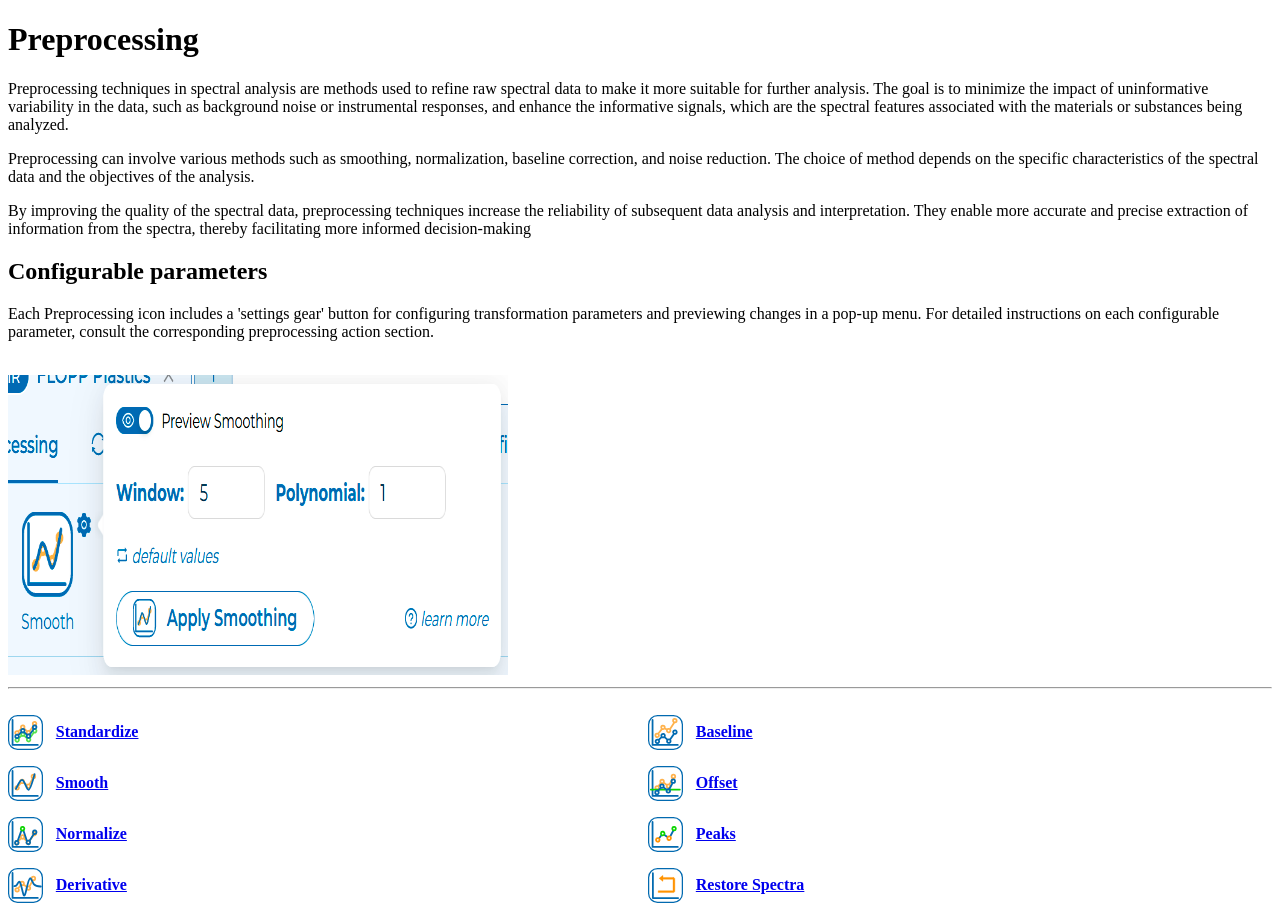
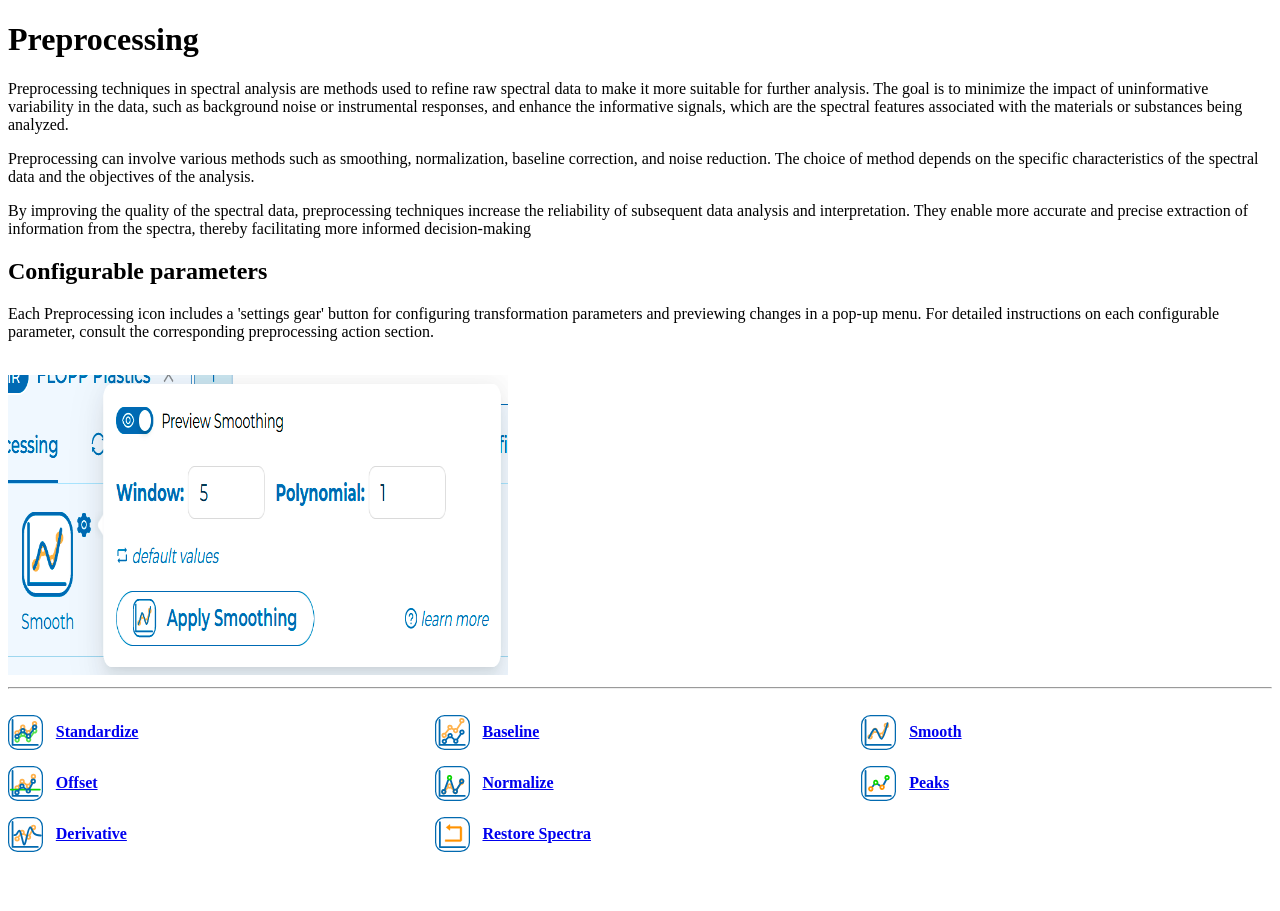
Before and after one commit to SFTechnologies/spectrify-docs, a Next.js app: page /preprocessing in a window 1280 px wide. After the commit the page ends 860 px from the top, so only its background shows below. Built offline with nearby package versions, Linux system fonts and the light colour scheme.

Commit message:
refactor(FooterLinksContainer): extract common styles to reusable container

```diff
--- a/components/FileManagementFooterLinks/FileManagementFooterLinks.module.css
+++ /dev/null
@@ -1,5 +0,0 @@
-.container {
-  display: grid;
-  grid-template-columns: repeat(3, 1fr);
-  gap: 1rem;
-}
--- /dev/null
+++ b/components/FooterLinksContainer/FooterLinksContainer.module.css
@@ -0,0 +1,17 @@
+.container {
+  display: grid;
+  grid-template-columns: repeat(3, 1fr);
+  grid-gap: 1rem;
+}
+
+@media only screen and (max-width: 992px) {
+  .container {
+    grid-template-columns: repeat(2, 1fr);
+  }
+}
+
+@media only screen and (max-width: 576px) {
+  .container {
+    grid-template-columns: repeat(1, 1fr);
+  }
+}
--- /dev/null
+++ b/components/FooterLinksContainer/index.tsx
@@ -0,0 +1,13 @@
+import { PropsWithChildren } from 'react';
+
+import styles from './FooterLinksContainer.module.css';
+
+const FooterLinksContainer = ({ children }: PropsWithChildren) => {
+  return (
+    <div className={styles.container}>
+      {children}
+    </div>
+  );
+};
+
+export default FooterLinksContainer;
--- a/components/PreprocessingFooterLinks/PreprocessingFooterLinks.module.css
+++ /dev/null
@@ -1,5 +0,0 @@
-.container {
-  display: grid;
-  grid-template-columns: repeat(2, 1fr);
-  gap: 1rem;
-}
--- a/components/PreprocessingFooterLinks/index.tsx
+++ b/components/PreprocessingFooterLinks/index.tsx
@@ -1,6 +1,5 @@
+import FooterLinksContainer from '../FooterLinksContainer';
 import ImageLink from '../ImageLink';
-
-import styles from './PreprocessingFooterLinks.module.css';
 
 interface PreprocessingFooterLinksProps {
   imagePath: string;
@@ -10,7 +9,7 @@ const PreprocessingFooterLinks = ({
   imagePath,
 }: PreprocessingFooterLinksProps) => {
   return (
-    <div className={styles.container}>
+    <FooterLinksContainer>
       <ImageLink
         href='/preprocessing/standardize'
         image={{
@@ -63,7 +62,7 @@ const PreprocessingFooterLinks = ({
         image={{ alt: 'restore icon', src: `${imagePath}restore_icon.svg` }}
         text='Restore Spectra'
       />
-    </div>
+    </FooterLinksContainer>
   );
 };
 
--- a/components/WorkspaceManagementFooterLinks/WorkspaceManagementFooterLinks.module.css
+++ /dev/null
@@ -1,5 +0,0 @@
-.container {
-  display: grid;
-  grid-template-columns: repeat(2, 1fr);
-  gap: 1rem;
-}
```
Also changed, not shown: components/FileManagementFooterLinks/index.tsx (+9 -7 lines), components/WorkspaceManagementFooterLinks/index.tsx (+3 -4 lines).
